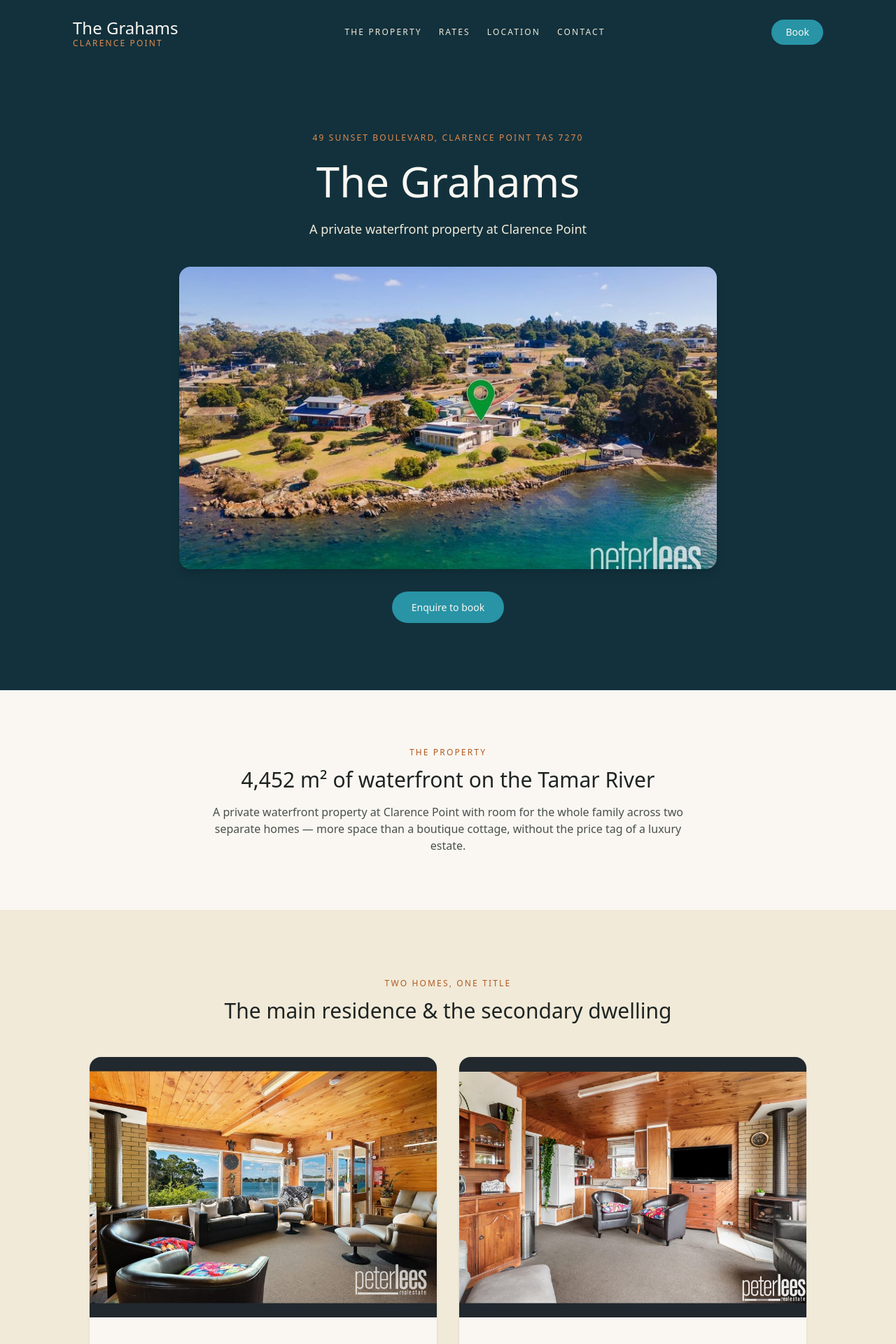
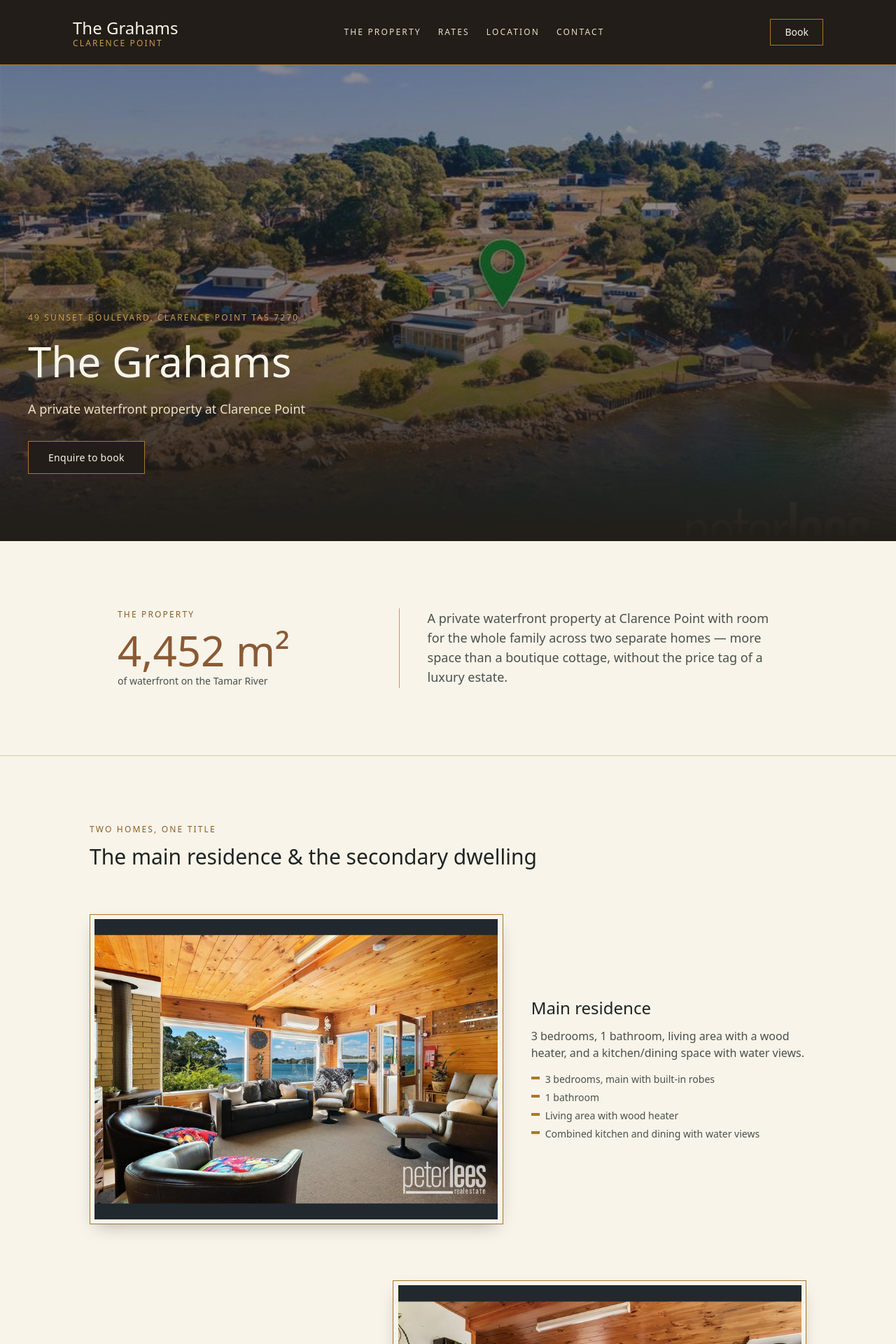
Before and after one commit to KeystonePG/The-Grahams-Short-Stay, a Next.js app: page / in a window 1280 px wide. Shown: the top 1920 px of the page at 70% size. Built offline with nearby package versions, Linux system fonts and the light colour scheme.

Commit message:
Redesign: timber/brass palette, zig-zag layout, framed photos
Distinct from Constellation Apartments' coastal palette and rounded photo
cards. Adds real nearby-attractions content and an honest guest-reviews
placeholder (no reviews exist yet, so none are invented).

```diff
--- a/app/globals.css
+++ b/app/globals.css
@@ -1,28 +1,25 @@
 @import "tailwindcss";
 
 @theme {
-  /* Tamar River waterfront palette — tide blue, bay turquoise (from the
-     actual river water in the property photos), timber sand, ember accent */
-  --color-sand-50: #faf7f2;
-  --color-sand-100: #f1ead9;
-  --color-sand-200: #e2d3b4;
+  /* Timber-lodge palette, drawn from the actual pine-panelled interiors and
+     brass fittings in the property photos — deliberately distinct from
+     Constellation Apartments' coastal sand/ocean palette. */
+  --color-paper-50: #f8f4ea;
+  --color-paper-100: #ede0c4;
+  --color-paper-200: #ddc99a;
 
-  --color-tide-400: #4a8fa3;
-  --color-tide-500: #2c6e82;
-  --color-tide-700: #1c4a58;
-  --color-tide-900: #12313c;
+  --color-charcoal-700: #40372c;
+  --color-charcoal-900: #221d18;
 
-  --color-bay-100: #dcf1f3;
-  --color-bay-300: #8fd0d9;
-  --color-bay-400: #4fb3c2;
-  --color-bay-500: #2894a6;
-  --color-bay-700: #1a6673;
+  --color-timber-400: #b3814f;
+  --color-timber-500: #8a5a34;
+  --color-timber-700: #5f3c22;
 
-  --color-ember-400: #e08a4f;
-  --color-ember-500: #d1712f;
-  --color-ember-600: #b25a21;
+  --color-brass-400: #c99a52;
+  --color-brass-500: #a9772f;
+  --color-brass-600: #8c5f22;
 
-  --color-gum-500: #7c9070;
+  --color-moss-500: #5c6b45;
 
   --color-ink-900: #1e2422;
   --color-ink-700: #4a504c;
@@ -39,15 +36,15 @@
   }
 
   body {
-    background-color: var(--color-sand-50);
+    background-color: var(--color-paper-50);
     color: var(--color-ink-900);
     font-family: var(--font-sans);
     -webkit-font-smoothing: antialiased;
   }
 
   ::selection {
-    background-color: var(--color-ember-400);
-    color: var(--color-sand-50);
+    background-color: var(--color-brass-400);
+    color: var(--color-charcoal-900);
   }
 }
 
@@ -57,7 +54,7 @@
     letter-spacing: var(--tracking-wide-plus);
     text-transform: uppercase;
     font-weight: 500;
-    color: var(--color-ember-600);
+    color: var(--color-brass-600);
   }
 
   /* Placeholder block for imagery we don't have real photos for yet. */
@@ -65,26 +62,46 @@
     display: flex;
     align-items: center;
     justify-content: center;
-    background-color: var(--color-sand-200);
+    background-color: var(--color-paper-200);
     color: var(--color-ink-700);
     font-size: 0.75rem;
     text-align: center;
     padding: 1rem;
   }
 
+  /* Framed-photo treatment — a cream mat and thin brass hairline, square
+     corners, standing in deliberate contrast to Constellation Apartments'
+     soft rounded photo cards. */
+  .photo-frame {
+    display: block;
+    background-color: var(--color-paper-50);
+    padding: 0.4rem;
+    border: 1px solid var(--color-brass-500);
+    box-shadow: 0 10px 24px -10px rgba(34, 29, 24, 0.35);
+  }
+
+  .photo-frame img {
+    display: block;
+    width: 100%;
+    height: 100%;
+    object-fit: cover;
+  }
+
   .btn-primary {
     display: inline-block;
-    border-radius: 9999px;
-    background-color: var(--color-bay-500);
-    color: var(--color-sand-50);
+    background-color: var(--color-charcoal-900);
+    color: var(--color-paper-50);
+    border: 1px solid var(--color-brass-500);
     font-size: 0.875rem;
     font-weight: 500;
+    letter-spacing: 0.02em;
     padding: 0.75rem 1.75rem;
-    transition: background-color 150ms ease;
+    transition: background-color 150ms ease, color 150ms ease;
   }
 
   .btn-primary:hover {
-    background-color: var(--color-bay-700);
+    background-color: var(--color-brass-500);
+    color: var(--color-charcoal-900);
   }
 }
 
--- a/app/page.tsx
+++ b/app/page.tsx
@@ -1,11 +1,13 @@
 import Link from "next/link";
 import {
+  attractions,
   dwellings,
   nearby,
   overview,
   propertyFeatures,
   rates,
   ratesNote,
+  reviewsStatus,
   site,
   targetGuests,
 } from "@/lib/content";
@@ -20,7 +22,7 @@ const dwellingPhotos: Record<string, string> = {
 };
 
 const galleryPhotos = [
-  { src: "/images/property/image10.jpg", alt: "Enclosed sunroom looking over the Tamar River" },
+  { src: "/images/property/image10.jpg", alt: "Enclosed sunroom looking over the Tamar River", big: true },
   { src: "/images/property/image6.jpg", alt: "Kitchen in the main residence" },
   { src: "/images/property/image20.jpg", alt: "Living area with water views" },
   { src: "/images/property/image14.jpg", alt: "Bedroom in the main residence" },
@@ -31,55 +33,65 @@ const galleryPhotos = [
 export default function Home() {
   return (
     <>
-      {/* Hero */}
-      <section className="bg-tide-900 px-6 py-24 text-center text-sand-50 sm:px-10">
-        <p className="eyebrow text-ember-400">{site.address}</p>
-        <h1 className="mt-4 font-display text-5xl leading-tight sm:text-6xl">
-          {site.name}
-        </h1>
-        <p className="mx-auto mt-4 max-w-xl text-lg text-sand-100">
-          {site.tagline}
-        </p>
+      {/* Hero — full-bleed image, asymmetric text block bottom-left */}
+      <section className="relative flex min-h-[85vh] items-end overflow-hidden bg-charcoal-900">
         <img
           src="/images/property/main.jpg"
           alt="Aerial view of the waterfront property on the Tamar River"
-          className="mx-auto mt-10 aspect-video max-w-3xl rounded-2xl object-cover shadow-lg"
+          className="absolute inset-0 h-full w-full object-cover opacity-60"
         />
+        <div className="absolute inset-0 bg-gradient-to-t from-charcoal-900 via-charcoal-900/20 to-transparent" />
+        <div className="relative max-w-2xl px-6 pb-16 sm:px-10 sm:pb-24">
+          <p className="eyebrow text-brass-400">{site.address}</p>
+          <h1 className="mt-4 font-display text-5xl leading-tight text-paper-50 sm:text-6xl">
+            {site.name}
+          </h1>
+          <p className="mt-4 max-w-md text-lg text-paper-100">{site.tagline}</p>
           <Link href="/book" className="btn-primary mt-8 inline-block">
             Enquire to book
           </Link>
+        </div>
       </section>
 
-      {/* Overview */}
-      <section className="mx-auto max-w-3xl px-6 py-20 text-center sm:px-10">
+      {/* Overview — asymmetric two-column */}
+      <section className="mx-auto grid max-w-5xl gap-10 px-6 py-24 sm:px-10 sm:grid-cols-[2fr_3fr]">
+        <div>
           <p className="eyebrow">The property</p>
-        <h2 className="mt-3 font-display text-3xl text-ink-900">
-          {overview.landSize} of waterfront on the Tamar River
-        </h2>
-        <p className="mt-4 text-ink-700">{overview.positioning}</p>
+          <p className="mt-3 font-display text-6xl text-timber-500">{overview.landSize}</p>
+          <p className="mt-1 text-sm text-ink-700">of waterfront on the Tamar River</p>
+        </div>
+        <p className="border-l border-brass-400 pl-6 text-lg text-ink-700 sm:pl-10">
+          {overview.positioning}
+        </p>
       </section>
 
-      {/* Dwellings */}
-      <section id="dwellings" className="bg-sand-100 px-6 py-24 sm:px-10">
+      {/* Dwellings — zig-zag editorial rows */}
+      <section id="dwellings" className="border-t border-paper-200 px-6 py-24 sm:px-10">
         <div className="mx-auto max-w-5xl">
-          <p className="eyebrow text-center">Two homes, one title</p>
-          <h2 className="mt-3 text-center font-display text-3xl text-ink-900">
+          <p className="eyebrow">Two homes, one title</p>
+          <h2 className="mt-3 font-display text-3xl text-ink-900">
             The main residence &amp; the secondary dwelling
           </h2>
-          <div className="mt-12 grid gap-8 sm:grid-cols-2">
-            {dwellings.map((d) => (
-              <div key={d.slug} className="overflow-hidden rounded-2xl bg-sand-50 shadow-sm">
-                <img
-                  src={dwellingPhotos[d.slug]}
-                  alt={d.name}
-                  className="aspect-[4/3] w-full object-cover"
-                />
-                <div className="p-8">
+          <div className="mt-16 space-y-20">
+            {dwellings.map((d, i) => (
+              <div
+                key={d.slug}
+                className={`flex flex-col gap-10 sm:items-center ${
+                  i % 2 === 1 ? "sm:flex-row-reverse" : "sm:flex-row"
+                }`}
+              >
+                <div className="photo-frame aspect-[4/3] w-full sm:w-3/5">
+                  <img src={dwellingPhotos[d.slug]} alt={d.name} />
+                </div>
+                <div className="sm:w-2/5">
                   <h3 className="font-display text-2xl text-ink-900">{d.name}</h3>
                   <p className="mt-3 text-ink-700">{d.blurb}</p>
-                  <ul className="mt-4 space-y-1 text-sm text-ink-700">
+                  <ul className="mt-4 space-y-1.5 text-sm text-ink-700">
                     {d.features.map((f) => (
-                      <li key={f}>{f}</li>
+                      <li key={f} className="flex items-start gap-2">
+                        <span className="mt-1.5 h-1 w-3 shrink-0 bg-brass-500" />
+                        {f}
+                      </li>
                     ))}
                   </ul>
                 </div>
@@ -89,88 +101,82 @@ export default function Home() {
         </div>
       </section>
 
-      {/* Gallery */}
-      <section className="mx-auto max-w-5xl px-6 py-20 sm:px-10">
-        <p className="eyebrow text-center">A closer look</p>
-        <h2 className="mt-3 text-center font-display text-3xl text-ink-900">
-          Life on the water
-        </h2>
-        <div className="mt-10 grid grid-cols-2 gap-4 sm:grid-cols-3">
+      {/* Gallery — asymmetric collage grid */}
+      <section className="border-t border-paper-200 px-6 py-24 sm:px-10">
+        <div className="mx-auto max-w-5xl">
+          <p className="eyebrow">A closer look</p>
+          <h2 className="mt-3 font-display text-3xl text-ink-900">Life on the water</h2>
+          <div className="mt-12 grid grid-cols-2 gap-5 sm:grid-cols-4">
             {galleryPhotos.map((p) => (
-            <img
+              <div
                 key={p.src}
-              src={p.src}
-              alt={p.alt}
-              className="aspect-square w-full rounded-xl object-cover"
-            />
-          ))}
-        </div>
-      </section>
-
-      {/* Property features */}
-      <section className="mx-auto max-w-3xl px-6 py-20 sm:px-10">
-        <p className="eyebrow text-center">On the property</p>
-        <h2 className="mt-3 text-center font-display text-3xl text-ink-900">
-          Room to spread out
-        </h2>
-        <ul className="mx-auto mt-10 grid max-w-xl gap-x-8 gap-y-3 text-ink-700 sm:grid-cols-2">
-          {propertyFeatures.map((f) => (
-            <li key={f} className="flex items-start gap-3">
-              <span className="mt-2 h-1.5 w-1.5 shrink-0 rounded-full bg-ember-500" />
-              {f}
-            </li>
-          ))}
-        </ul>
-      </section>
-
-      {/* Who it's for */}
-      <section className="bg-sand-100 px-6 py-20 sm:px-10">
-        <div className="mx-auto max-w-4xl">
-          <p className="eyebrow text-center">Who stays here</p>
-          <h2 className="mt-3 text-center font-display text-3xl text-ink-900">
-            Groups, families and couples
-          </h2>
-          <div className="mt-10 grid gap-8 sm:grid-cols-2">
-            {targetGuests.map((g) => (
-              <div key={g.title} className="rounded-2xl bg-sand-50 p-6">
-                <h3 className="font-display text-xl text-ink-900">{g.title}</h3>
-                <p className="mt-2 text-ink-700">{g.blurb}</p>
+                className={`photo-frame aspect-square ${
+                  p.big ? "col-span-2 row-span-2 aspect-square sm:aspect-auto" : ""
+                }`}
+              >
+                <img src={p.src} alt={p.alt} />
               </div>
             ))}
           </div>
         </div>
       </section>
 
-      {/* Rates */}
-      <section id="rates" className="mx-auto max-w-4xl px-6 py-24 sm:px-10">
+      {/* Property features — ledger list */}
+      <section className="border-t border-paper-200 px-6 py-24 sm:px-10">
+        <div className="mx-auto max-w-3xl">
+          <p className="eyebrow">On the property</p>
+          <h2 className="mt-3 font-display text-3xl text-ink-900">Room to spread out</h2>
+          <ul className="mt-10 divide-y divide-paper-200 border-y border-paper-200">
+            {propertyFeatures.map((f) => (
+              <li key={f} className="border-l-2 border-brass-500 py-4 pl-6 text-ink-700">
+                {f}
+              </li>
+            ))}
+          </ul>
+        </div>
+      </section>
+
+      {/* Who it's for — split with divider */}
+      <section className="border-t border-paper-200 px-6 py-24 sm:px-10">
+        <div className="mx-auto max-w-4xl">
+          <p className="eyebrow">Who stays here</p>
+          <h2 className="mt-3 font-display text-3xl text-ink-900">Groups, families and couples</h2>
+          <div className="mt-12 grid gap-10 sm:grid-cols-2 sm:divide-x sm:divide-paper-200">
+            {targetGuests.map((g) => (
+              <div key={g.title} className="sm:first:pr-10 sm:last:pl-10">
+                <h3 className="font-display text-xl text-timber-500">{g.title}</h3>
+                <p className="mt-3 text-ink-700">{g.blurb}</p>
+              </div>
+            ))}
+          </div>
+        </div>
+      </section>
+
+      {/* Rates — rate sheet, not a card grid */}
+      <section id="rates" className="border-t border-paper-200 px-6 py-24 sm:px-10">
+        <div className="mx-auto max-w-3xl">
           <p className="eyebrow text-center">Launch rates</p>
-        <h2 className="mt-3 text-center font-display text-3xl text-ink-900">
-          Seasonal rate card
-        </h2>
-        <div className="mt-10 overflow-x-auto">
-          <table className="w-full min-w-[560px] border-collapse text-left text-sm">
-            <thead>
-              <tr className="border-b-2 border-bay-300 text-ink-900">
-                <th className="py-3 pr-4 font-display text-base font-normal">Season</th>
-                <th className="py-3 pr-4 font-display text-base font-normal">Whole property</th>
-                <th className="py-3 pr-4 font-display text-base font-normal">Secondary dwelling</th>
-                <th className="py-3 font-display text-base font-normal">Min. stay</th>
-              </tr>
-            </thead>
-            <tbody>
+          <h2 className="mt-3 text-center font-display text-3xl text-ink-900">Seasonal rate card</h2>
+          <div className="mt-12 divide-y-2 divide-paper-200 border-y-2 border-charcoal-900">
             {rates.map((r) => (
-                <tr key={r.season} className="border-b border-bay-100 text-ink-700">
-                  <td className="py-3 pr-4">
-                    {r.season}
-                    <span className="block text-xs text-ink-700/70">{r.when}</span>
-                  </td>
-                  <td className="py-3 pr-4">{r.whole}/night</td>
-                  <td className="py-3 pr-4">{r.secondary}/night</td>
-                  <td className="py-3">{r.minStay}</td>
-                </tr>
+              <div key={r.season} className="flex flex-col gap-3 py-6 sm:flex-row sm:items-baseline sm:justify-between">
+                <div>
+                  <p className="font-display text-xl text-ink-900">{r.season}</p>
+                  <p className="text-xs text-ink-700/70">{r.when}</p>
+                </div>
+                <div className="flex flex-wrap gap-x-8 gap-y-1 text-sm sm:justify-end">
+                  <span>
+                    <span className="font-display text-lg text-timber-500">{r.whole}</span>
+                    <span className="text-ink-700"> /night whole property</span>
+                  </span>
+                  <span>
+                    <span className="font-display text-lg text-timber-500">{r.secondary}</span>
+                    <span className="text-ink-700"> /night secondary dwelling</span>
+                  </span>
+                </div>
+                <p className="text-xs text-ink-700/70 sm:basis-full sm:text-right">{r.minStay}</p>
+              </div>
             ))}
-            </tbody>
-          </table>
           </div>
           <p className="mt-6 text-center text-sm text-ink-700/70">{ratesNote}</p>
           <div className="mt-10 text-center">
@@ -178,10 +184,38 @@ export default function Home() {
               Enquire to book
             </Link>
           </div>
+        </div>
+      </section>
+
+      {/* Testimonials — honest placeholder, no invented reviews */}
+      <section className="border-t border-paper-200 bg-charcoal-900 px-6 py-24 text-center text-paper-100 sm:px-10">
+        <p className="eyebrow text-brass-400">Guest reviews</p>
+        <p className="mx-auto mt-6 max-w-lg font-display text-2xl leading-relaxed text-paper-50">
+          &ldquo;{reviewsStatus}&rdquo;
+        </p>
+      </section>
+
+      {/* Nearby attractions */}
+      <section className="border-t border-paper-200 px-6 py-24 sm:px-10">
+        <div className="mx-auto max-w-4xl">
+          <p className="eyebrow text-center">Beyond the property</p>
+          <h2 className="mt-3 text-center font-display text-3xl text-ink-900">
+            Exploring the Tamar Valley
+          </h2>
+          <div className="mt-12 grid gap-x-10 gap-y-8 sm:grid-cols-2">
+            {attractions.map((a) => (
+              <div key={a.name} className="border-l-2 border-brass-500 pl-5">
+                <p className="font-display text-lg text-ink-900">{a.name}</p>
+                <p className="eyebrow mt-1 text-ink-700/70">{a.distance}</p>
+                <p className="mt-2 text-sm text-ink-700">{a.blurb}</p>
+              </div>
+            ))}
+          </div>
+        </div>
       </section>
 
       {/* Location */}
-      <section id="location" className="bg-sand-100 px-6 py-20 sm:px-10">
+      <section id="location" className="border-t border-paper-200 bg-paper-100 px-6 py-20 sm:px-10">
         <div className="mx-auto max-w-3xl text-center">
           <p className="eyebrow">Getting here</p>
           <h2 className="mt-3 font-display text-3xl text-ink-900">Clarence Point, Tamar Valley</h2>
--- a/components/BookingForm.tsx
+++ b/components/BookingForm.tsx
@@ -4,7 +4,7 @@ import { useState } from "react";
 import { contact, site } from "@/lib/content";
 
 const inputClass =
-  "w-full rounded-lg border border-sand-200 bg-sand-50 px-4 py-2.5 text-ink-900 outline-none transition focus:border-bay-500";
+  "w-full border border-paper-200 bg-paper-50 px-4 py-2.5 text-ink-900 outline-none transition focus:border-brass-500";
 
 export default function BookingForm() {
   const [sent, setSent] = useState(false);
--- a/components/Header.tsx
+++ b/components/Header.tsx
@@ -3,31 +3,31 @@ import { site } from "@/lib/content";
 
 export default function Header() {
   return (
-    <header className="sticky top-0 z-20 bg-tide-900">
+    <header className="sticky top-0 z-20 border-b border-brass-500 bg-charcoal-900">
       <div className="mx-auto flex max-w-6xl items-center justify-between gap-4 px-6 py-6 sm:px-10">
         <Link href="/" className="flex flex-col leading-none">
-          <span className="font-display text-2xl text-sand-50">
+          <span className="font-display text-2xl text-paper-50">
             {site.name}
           </span>
-          <span className="eyebrow text-ember-400">Clarence Point</span>
+          <span className="eyebrow text-brass-400">Clarence Point</span>
         </Link>
         <nav className="hidden gap-6 lg:flex">
-          <a href="#dwellings" className="eyebrow text-sand-100 hover:text-ember-400">
+          <a href="#dwellings" className="eyebrow text-paper-100 hover:text-brass-400">
             The Property
           </a>
-          <a href="#rates" className="eyebrow text-sand-100 hover:text-ember-400">
+          <a href="#rates" className="eyebrow text-paper-100 hover:text-brass-400">
             Rates
           </a>
-          <a href="#location" className="eyebrow text-sand-100 hover:text-ember-400">
+          <a href="#location" className="eyebrow text-paper-100 hover:text-brass-400">
             Location
           </a>
-          <a href="#contact" className="eyebrow text-sand-100 hover:text-ember-400">
+          <a href="#contact" className="eyebrow text-paper-100 hover:text-brass-400">
             Contact
           </a>
         </nav>
         <Link
           href="/book"
-          className="hidden shrink-0 rounded-full bg-bay-500 px-5 py-2 text-sm font-medium text-sand-50 transition hover:bg-bay-700 lg:inline-block"
+          className="hidden shrink-0 border border-brass-500 px-5 py-2 text-sm font-medium text-paper-50 transition hover:bg-brass-500 hover:text-charcoal-900 lg:inline-block"
         >
           Book
         </Link>
--- a/lib/content.ts
+++ b/lib/content.ts
@@ -114,6 +114,48 @@ export const nearby = {
   },
 };
 
+// Real, currently-operating attractions in the Tamar Valley / Beauty Point
+// area, sourced from tamarvalley.com.au and general web search (28 August
+// 2026) — not from the business plan documents. Travel times are quoted
+// from those sources, not independently measured.
+export const attractions = [
+  {
+    name: "Garden Island lookout",
+    distance: "At Clarence Point",
+    blurb:
+      "A short walk from the property — a barren lookout point at the mouth of the Tamar River with good fishing and river views.",
+  },
+  {
+    name: "Seahorse World & Platypus House",
+    distance: "~10 min drive, Beauty Point",
+    blurb:
+      "A working seahorse farm and a chance to see platypus and echidna up close — both open daily, year-round.",
+  },
+  {
+    name: "Beaconsfield Mine & Heritage Centre",
+    distance: "~20 min drive",
+    blurb: "An indoor heritage attraction telling the story of the historic Beaconsfield gold mine.",
+  },
+  {
+    name: "Narawntapu National Park",
+    distance: "~20–40 min drive",
+    blurb:
+      "Coastal heath, wetlands and free-ranging wildlife (kangaroos, wallabies, wombats), with the West Head Lookout an easy 270 m walk from the car park.",
+  },
+  {
+    name: "Cataract Gorge, Launceston",
+    distance: "~47 min drive",
+    blurb: "One of Tasmania's best-known natural landmarks, with walking trails, a chairlift and swimming pool.",
+  },
+];
+
+// No guests have stayed yet — the business plan's own revenue modelling is
+// a launch-year projection, not a track record. Do not add quotes here
+// until real guest reviews exist; this status line should be replaced with
+// real testimonials once the property has hosted its first season.
+export const reviewsStatus =
+  "The Grahams is preparing to welcome its first guests. Real reviews will appear here once the property has hosted its first season.";
+
 export const managedBy = {
   name: "Keystone Property Group",
   note: "Bookings, cleaning turnaround and guest communication are managed centrally by Keystone Property Group.",
```
Also changed, not shown: components/Footer.tsx (+13 -6 lines). Lines whose indentation alone changed are shown as unchanged.
